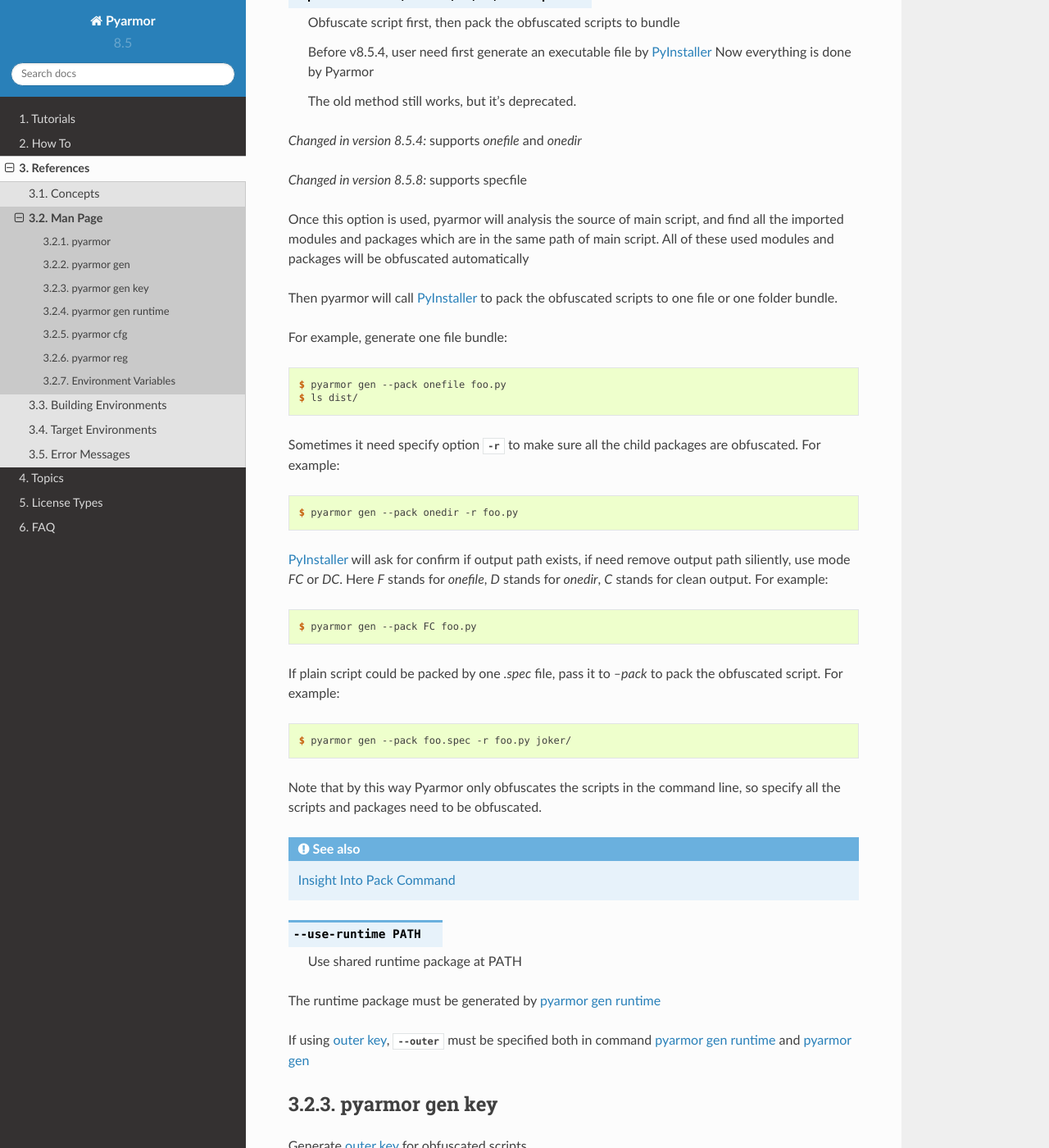
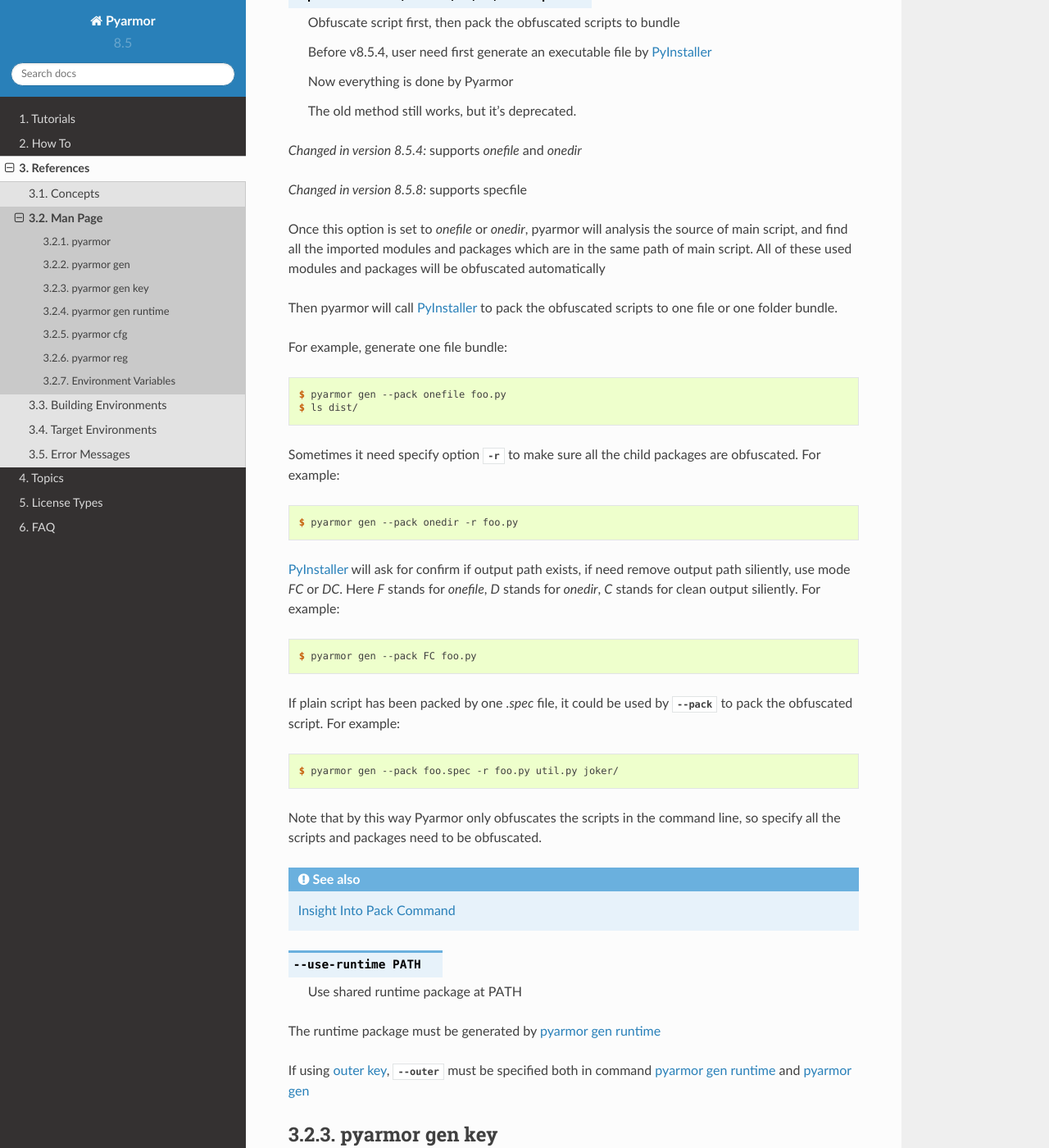
Before and after one commit to dashingsoft/pyarmor, a Sphinx documentation site: the page built from docs/reference/man.rst, in a window 1280 px wide and 1400 px high, scrolled down 15606 px. Shown: the whole window at 82% size. Built offline with Sphinx 7.4.7 and the Read the Docs theme 2.0.0, drawn with Linux system fonts in a browser that asks for light colours.

Commit message:
Refine option `--pack` doc

```diff
--- a/docs/reference/man.rst
+++ b/docs/reference/man.rst
@@ -572,6 +572,7 @@
             Obfuscate script first, then pack the obfuscated scripts to bundle
 
             Before v8.5.4, user need first generate an executable file by PyInstaller_
+
             Now everything is done by Pyarmor
 
             The old method still works, but it's deprecated.
@@ -579,7 +580,7 @@
 .. versionchanged:: 8.5.4 supports `onefile` and `onedir`
 .. versionchanged:: 8.5.8 supports specfile
 
-Once this option is used, pyarmor will analysis the source of main script, and find all the imported modules and packages which are in the same path of main script. All of these used modules and packages will be obfuscated automatically
+Once this option is set to `onefile` or `onedir`, pyarmor will analysis the source of main script, and find all the imported modules and packages which are in the same path of main script. All of these used modules and packages will be obfuscated automatically
 
 Then pyarmor will call PyInstaller_ to pack the obfuscated scripts to one file or one folder bundle.
 
@@ -592,13 +593,13 @@
 
     $ pyarmor gen --pack onedir -r foo.py
 
-PyInstaller_ will ask for confirm if output path exists, if need remove output path siliently, use mode `FC` or `DC`. Here `F` stands for `onefile`, `D` stands for `onedir`, `C` stands for clean output. For example::
+PyInstaller_ will ask for confirm if output path exists, if need remove output path siliently, use mode `FC` or `DC`. Here `F` stands for `onefile`, `D` stands for `onedir`, `C` stands for clean output siliently. For example::
 
     $ pyarmor gen --pack FC foo.py
 
-If plain script could be packed by one `.spec` file, pass it to `--pack` to pack the obfuscated script. For example::
+If plain script has been packed by one `.spec` file, it could be used by :option:`--pack` to pack the obfuscated script. For example::
 
-    $ pyarmor gen --pack foo.spec -r foo.py joker/
+    $ pyarmor gen --pack foo.spec -r foo.py util.py joker/
 
 Note that by this way Pyarmor only obfuscates the scripts in the command line, so specify all the scripts and packages need to be obfuscated.
 
```
